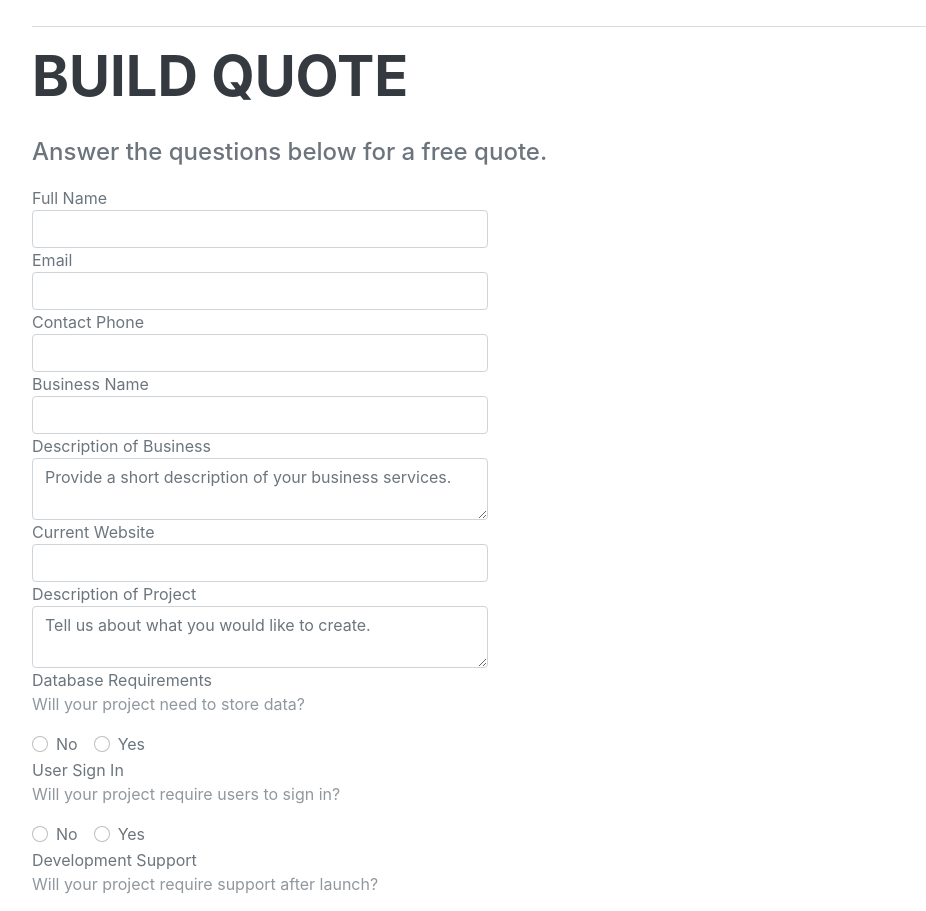
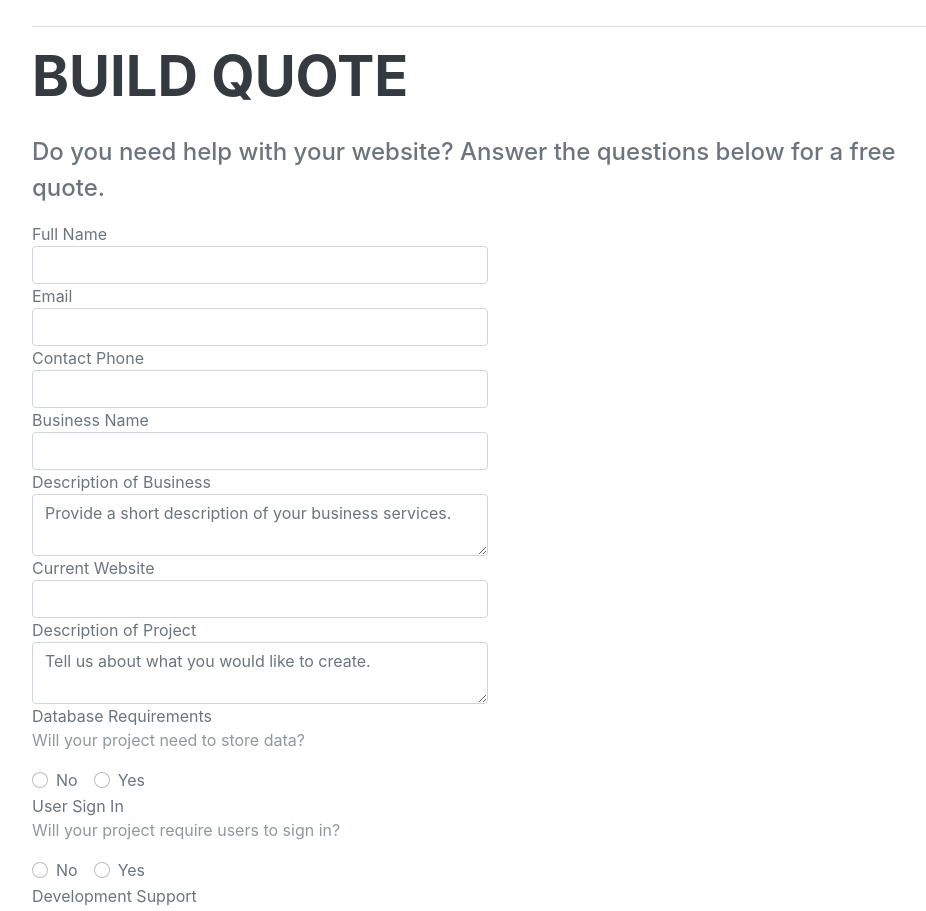
Before and after one commit to austincomstock/austincomstock-resume, a React (Create React App) app: page / in a window 1280 px wide. Shown: the part 5020-5931 px from the top of the page, without its empty margins (288-1214 px from the left). Built offline with nearby package versions, Linux system fonts and the light colour scheme.

Commit message:
Added text above form

```diff
--- a/src/components/FreeQuote/FreeQuote.jsx
+++ b/src/components/FreeQuote/FreeQuote.jsx
@@ -7,7 +7,8 @@ export const FreeQuote = () => {
         <hr></hr>
         <h2 className="mb-5">Build Quote</h2>
         <div className="subheading mb-3">
-          Answer the questions below for a free quote.
+          Do you need help with your website? Answer the questions below for a
+          free quote.
         </div>
         {/* FORM */}
         {/* Docs https://formsubmit.co/ */}
```
